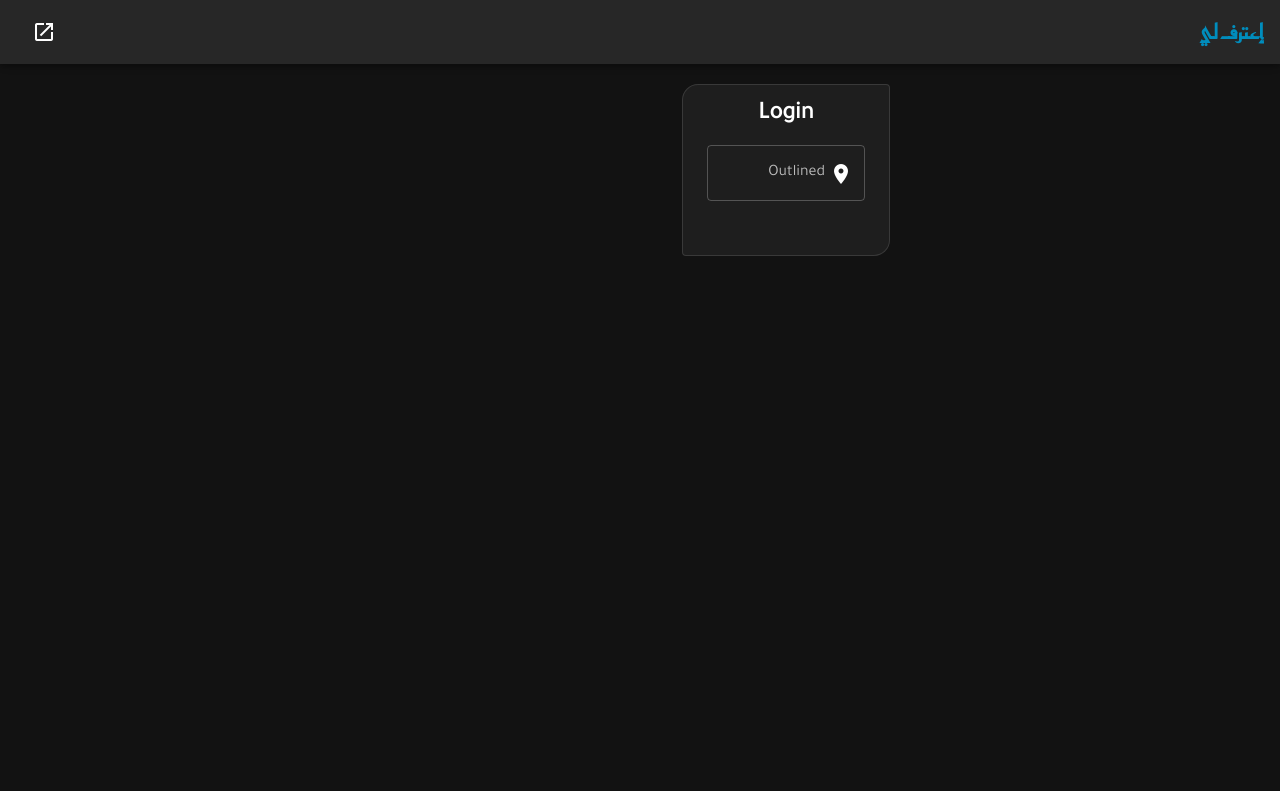
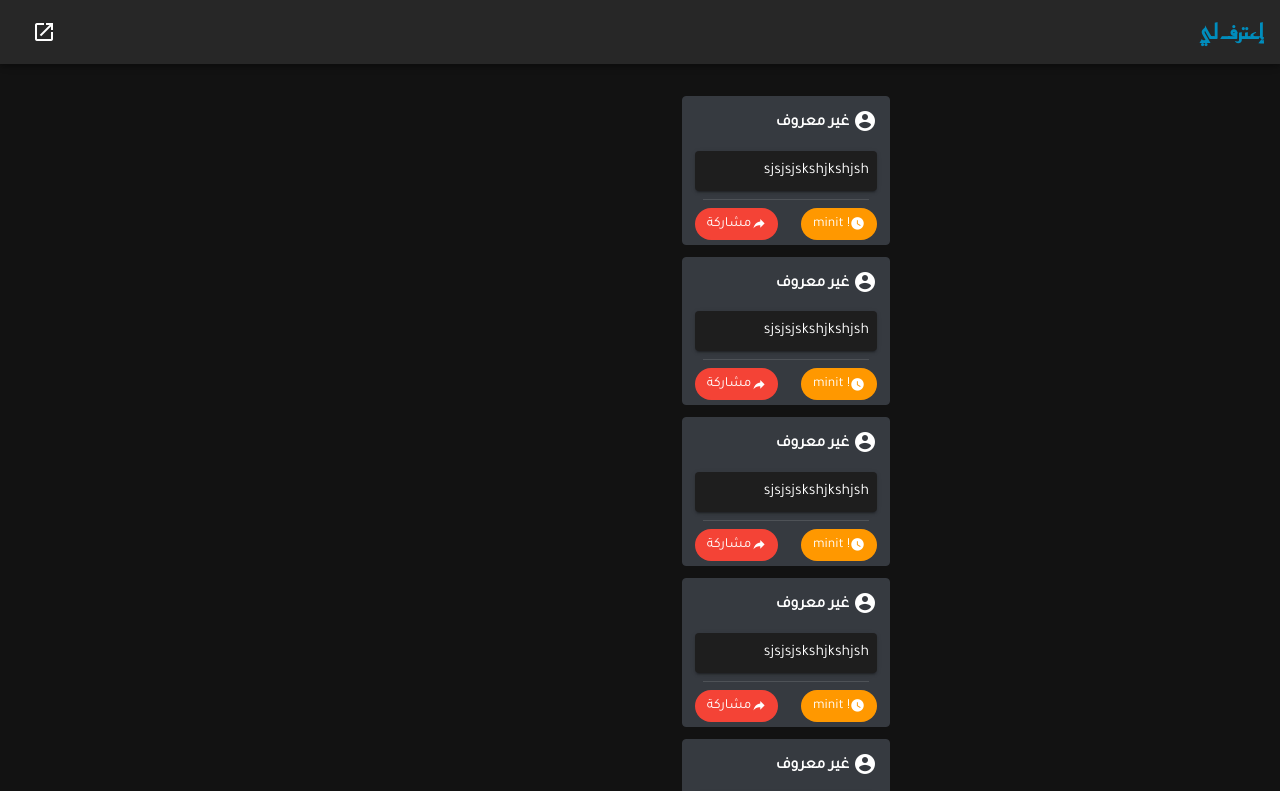
Before and after one commit to yoelhaim/sarahaonline, a Vue app in the folder public/saraha/: page / in a window 1280 px wide. Shown: the top 791 px of the page. Built offline with nearby package versions, Linux system fonts and the light colour scheme.

Commit message:
update stle

```diff
--- a/public/saraha/src/views/Home.vue
+++ b/public/saraha/src/views/Home.vue
@@ -5,20 +5,32 @@
         style="width: 500px;
   margin: 0 auto;"
       >
-        <v-card class="col-md-5" outlined shaped>
-          <h2>Login</h2>
-          <div class="text-center">
-            <v-form>
-              <v-col cols="12" sm="12">
-                <v-text-field
-                  v-model="message4"
-                  label="Outlined"
-                  outlined
-                  clearable
-                  prepend-inner-icon="mdi-map-marker"
-                ></v-text-field>
-              </v-col>
-            </v-form>
+        <v-card
+          v-for="item in 7"
+          :key="item"
+          class="col-md-5 mt-3 pb-1"
+          outlined
+          color="card"
+        >
+          <div class="text-right">
+            <p>
+              <v-icon> mdi-account-circle</v-icon>
+              <strong> غير معروف</strong>
+            </p>
+            <v-card class="pa-2">
+              sjsjsjskshjkshjsh
+            </v-card>
+            <v-divider class="ma-2"></v-divider>
+            <div>
+              <v-chip color="orange"
+                ><v-icon :size="15">mdi-clock</v-icon> ! minit</v-chip
+              >
+              <span class="float-left">
+                <v-chip color="red"
+                  ><v-icon :size="15">mdi-share</v-icon> مشاركة</v-chip
+                ></span
+              >
+            </div>
           </div>
         </v-card>
       </div>
@@ -31,3 +43,10 @@ export default {
   name: "Home",
 };
 </script>
+<style>
+.inputFormAuth {
+  padding: 4px;
+  margin: 4px;
+  height: 70px;
+}
+</style>
```
